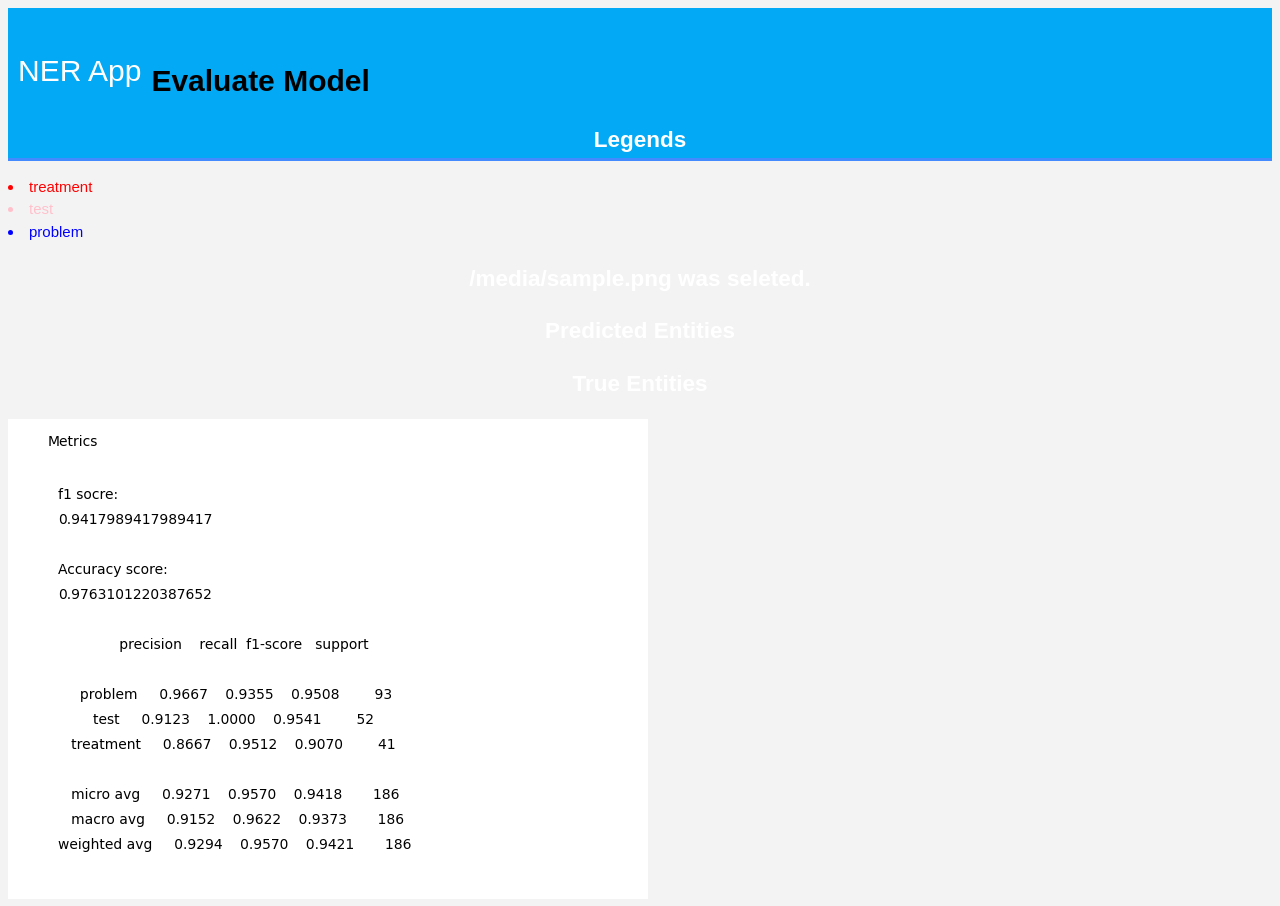
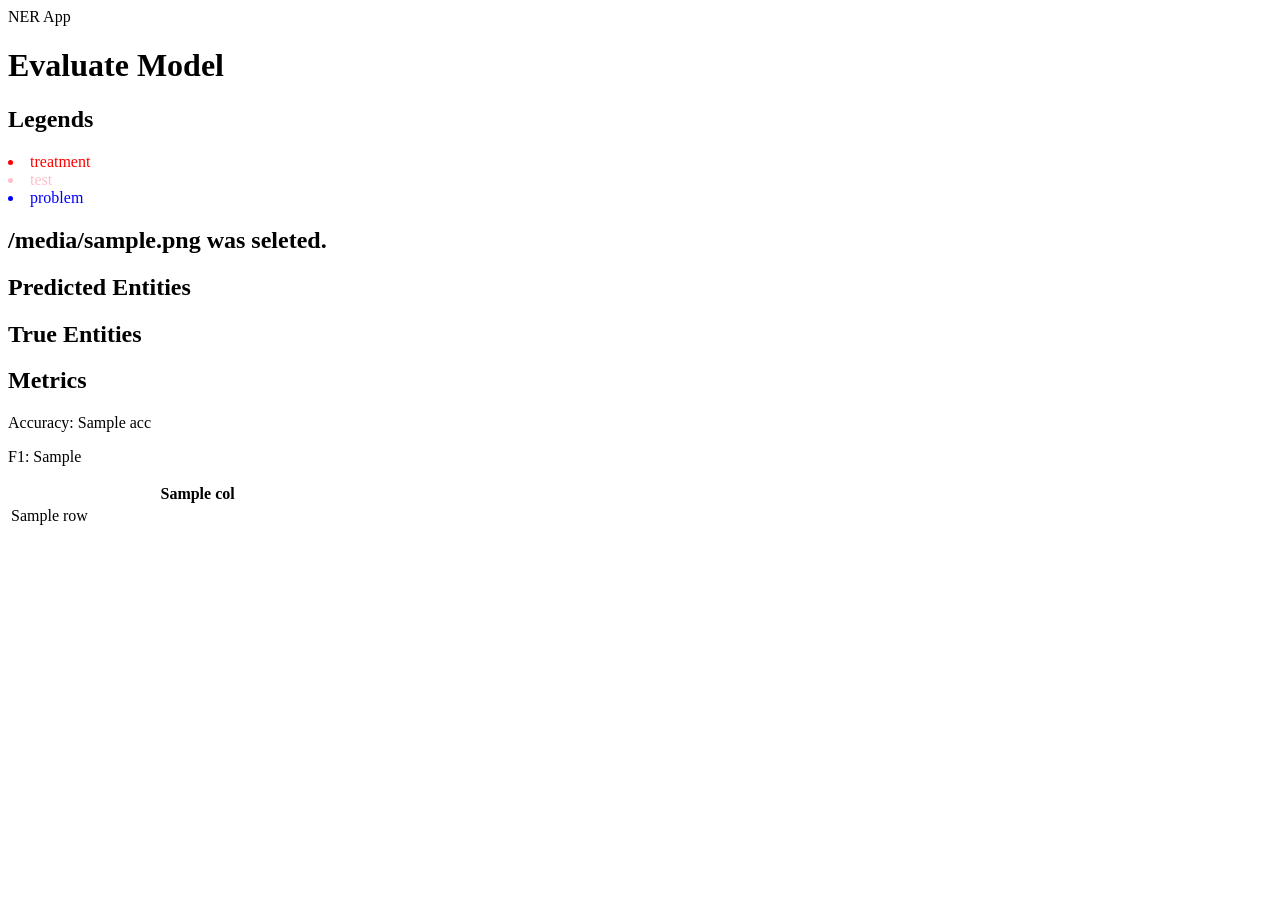
Before and after one commit to sajjadIslam2619/Medical-Terminology-Detection-Classification, a Flask app: template templates/eval_result.html in a window 1280 px wide. After the commit the page ends 525 px from the top, so only its background shows below. Run offline with Flask 2, Linux system fonts and the light colour scheme; the template is opened without the code that fills it: most values are stand-ins (such as "Sample title", 1, 10 or a date in 2020); parts of the project's set-up code (start-up, migrations or seed data) failed here and were passed over.

Commit message:
fix some bugs

```diff
--- a/app.py
+++ b/app.py
@@ -26,17 +26,17 @@
 tokenizer = BertTokenizer.from_pretrained(save_model_address, do_lower_case=False)
 output_eval_file = "eval_results.txt"
 
-documenter = DocumentAssembler()\
-    .setInputCol("text")\
-    .setOutputCol("document")
+# documenter = DocumentAssembler()\
+#     .setInputCol("text")\
+#     .setOutputCol("document")
 
-sentencerDL = SentenceDetectorDLModel\
-    .pretrained("sentence_detector_dl", "en") \
-    .setInputCols(["document"]) \
-    .setOutputCol("sentences")
+# sentencerDL = SentenceDetectorDLModel\
+#     .pretrained("sentence_detector_dl", "en") \
+#     .setInputCols(["document"]) \
+#     .setOutputCol("sentences")
 
-sd_pipeline = PipelineModel(stages=[documenter, sentencerDL])
-sd_model = LightPipeline(sd_pipeline)
+# sd_pipeline = PipelineModel(stages=[documenter, sentencerDL])
+# sd_model = LightPipeline(sd_pipeline)
 
 
 app = Flask(__name__)
@@ -58,6 +58,7 @@
     all_tags = []
     for anno in sd_model.fullAnnotate(message)[0]["sentences"]:
         test_query = anno.result.replace('\n','')
+        print(test_query)
         # temp_token: tokenized words
         # input_ids: convert temp_token to id
         temp_token, input_ids, attention_masks = create_query(test_query, tokenizer)
@@ -91,7 +92,7 @@
     dataframe = pd.read_csv(f_path, sep="\t").astype(str)
     sentences, labels = get_sentence_label(dataframe)
     input_ids, input_tags, attention_masks = process_data(sentences, labels, tokenizer)
-    print(sentences)
+    # temp_token, _, _ = create_query(sentences, tokenizer)
     query_inputs = torch.tensor(input_ids)
     query_tags = torch.tensor(input_tags)
     query_masks = torch.tensor(attention_masks)
@@ -99,24 +100,40 @@
     # Get acc , recall, F1 result report
     report = classification_report(y_true, y_pred, digits=4)
     # Save the report into file
+    acc = '{:.2f}'.format(accuracy_score(y_true, y_pred))
+    f1 = '{:.2f}'.format(f1_score(y_true, y_pred))
 
     with open(output_eval_file, "w") as writer:
         print("***** Eval results *****")
         print("\n%s"%(report))
-        print("f1 socre: %f"%(f1_score(y_true, y_pred)))
-        print("Accuracy score: %f"%(accuracy_score(y_true, y_pred)))
+        print("f1 socre: ", f1)
+        print("Accuracy score: ", acc)
 
         writer.write("f1 socre:\n")
-        writer.write(str(f1_score(y_true, y_pred)))
+        writer.write(f1)
         writer.write("\n\nAccuracy score:\n")
-        writer.write(str(accuracy_score(y_true, y_pred)))
+        writer.write(acc)
         writer.write("\n\n")
         writer.write(report)
+
     print(f_name)
-    txt_to_pic(output_eval_file)
+
+    df = classification_report_to_dataframe(report)
+
+    return render_template("eval_result.html",
+                            file_name=os.path.basename(f_name),
+                            sentences=sentences, true_label=y_true,
+                            pred_label=y_pred,
+                            acc = acc, f1 = f1,
+                            column_names=df.columns.values,
+                            row_data=list(df.values.tolist()),
+                            zip=zip
+                            )
 
 
-    return render_template("eval_result.html", sentences=sentences, true_label=y_true, pred_label=y_pred, file_name=os.path.basename(f_name))
+    # return render_template("eval_result.html", sentences=sentences,
+    #                        true_label=y_true, pred_label=y_pred,
+    #                        file_name=os.path.basename(f_name))
 
 if __name__ == '__main__':
 	# app.run(debug=True)
--- a/templates/eval_result.html
+++ b/templates/eval_result.html
@@ -2,7 +2,7 @@
 <html>
 <head>
 	<title></title>
-    <link rel="stylesheet" type="text/css" href="{{ url_for('static', filename='css/styles.css') }}">
+    <!-- <link rel="stylesheet" type="text/css" href="{{url_for('static', filename='styles.css')}}"> -->
 </head>
 <body>
 
@@ -23,60 +23,61 @@
 
 	<div class="results">
 		<h2>Predicted Entities</h2>
-
-		{% for n in range(sentences|length) -%}
-			{% set s, t = sentences[n], pred_label[n] %}
-			{% for i in range(s|length) -%}
-				{% if t[i] == 'B-treatment' %}
-					{% set flag_treatment = 1 %}
-					<b style="color: red;">{{s[i] + ' '}}</b>
-
-				{% elif t[i] == 'B-test' %}
-					{% set flag_test = 1 %}
-					<b style="color: pink;">{{s[i] + ' '}}</b>
-
-				{% elif t[i] == 'B-problem' %}
-					{% set flag_problem = 1 %}
-					<b style="color: blue;">{{s[i] + ' '}}</b>
-
-				{% elif t[i] == 'O' %}
-					<b>{{s[i] + ' '}}</b>
-
+		<div class="child">
+		{% for sen, lab in zip(sentences, pred_label) -%}
+			{% for s, l in zip(sen, lab) -%}
+				{% if 'treatment' in l %}
+					<b style="color: red;">{{s + ' '}}</b>
+				{% elif 'test' in l %}
+					<b style="color: pink;">{{s + ' '}}</b>
+				{% elif 'problem' in l %}
+					<b style="color: blue;">{{s + ' '}}</b>
+				{% else: %}
+					{{s + ' '}}
 				{%  endif %}
 			{%- endfor %}
+			<br>
 		{%- endfor %}
-
+		</div>
 	</div>
 
 	<div class="results">
 		<h2>True Entities</h2>
-
-		{% for n in range(sentences|length) -%}
-			{% set s, t = sentences[n], true_label[n] %}
-			{% for i in range(s|length) -%}
-				{% if t[i] == 'B-treatment' %}
-					{% set flag_treatment = 1 %}
-					<b style="color: red;">{{s[i] + ' '}}</b>
-
-				{% elif t[i] == 'B-test' %}
-					{% set flag_test = 1 %}
-					<b style="color: pink;">{{s[i] + ' '}}</b>
-
-				{% elif t[i] == 'B-problem' %}
-					{% set flag_problem = 1 %}
-					<b style="color: blue;">{{s[i] + ' '}}</b>
-
-				{% elif t[i] == 'O' %}
-					<b>{{s[i] + ' '}}</b>
-
+		<div class="child">
+		{% for sen, lab in zip(sentences, true_label) -%}
+			{% for s, l in zip(sen, lab) -%}
+				{% if 'treatment' in l %}
+					<b style="color: red;">{{s + ' '}}</b>
+				{% elif 'test' in l %}
+					<b style="color: pink;">{{s + ' '}}</b>
+				{% elif 'problem' in l %}
+					<b style="color: blue;">{{s + ' '}}</b>
+				{% else: %}
+					{{s + ' '}}
 				{%  endif %}
 			{%- endfor %}
+			<br>
 		{%- endfor %}
-
+		</div>
 	</div>
 	<div>
-		<h2> </h2>
-		<img src="{{url_for('static', filename='results.png')}}" />
+		<h2>Metrics </h2>
+		<p>Accuracy: {{acc}}</p>
+		<p>F1: {{f1}}</p>
+		<table style="width:30%">
+			<tr>
+				{% for col in column_names %}
+				<th>{{col}}</th>
+				{% endfor %}
+			</tr>
+			{% for row in row_data %}
+			<tr>
+				{% for row_ in row %}
+				<td>{{row_}}</td>
+				{% endfor %}
+			</tr>
+			{% endfor %}
+		</table>
 	</div>
 
 </body>
--- a/templates/pred_result.html
+++ b/templates/pred_result.html
@@ -22,7 +22,7 @@
 	<p style="font-size:20;text-align: center;"><b>Results for NER</b></p>
 	<div class="results">
 
-		{% for n in range(1, (all_sentences|length)) -%}
+		{% for n in range(0, (all_sentences|length)) -%}
 
 			{% set s, t = all_sentences[n], all_tags[n] %}
 			{% set flag_treatment, flag_problem, flag_test = 0, 0, 0 %}
@@ -47,7 +47,7 @@
 
 				{% elif t[i] == 'O' %}
 					{% set flag_treatment, flag_problem, flag_test = 0, 0, 0 %}
-					<b>{{s[i] + ' '}}</b>
+					{{s[i] + ' '}}
 
 				{%  endif %}
 
```
Also changed, not shown: utils.py (+20 -0 lines), static/results.png (deleted), 2 other files.
